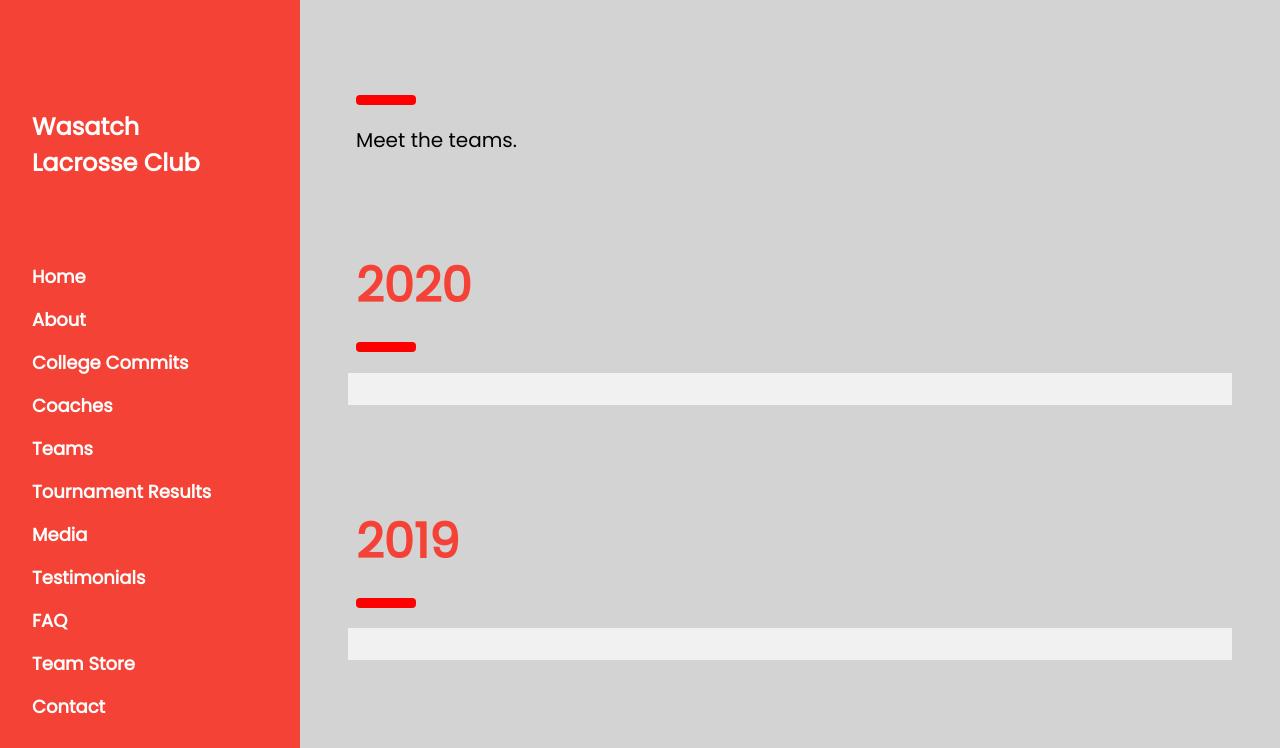
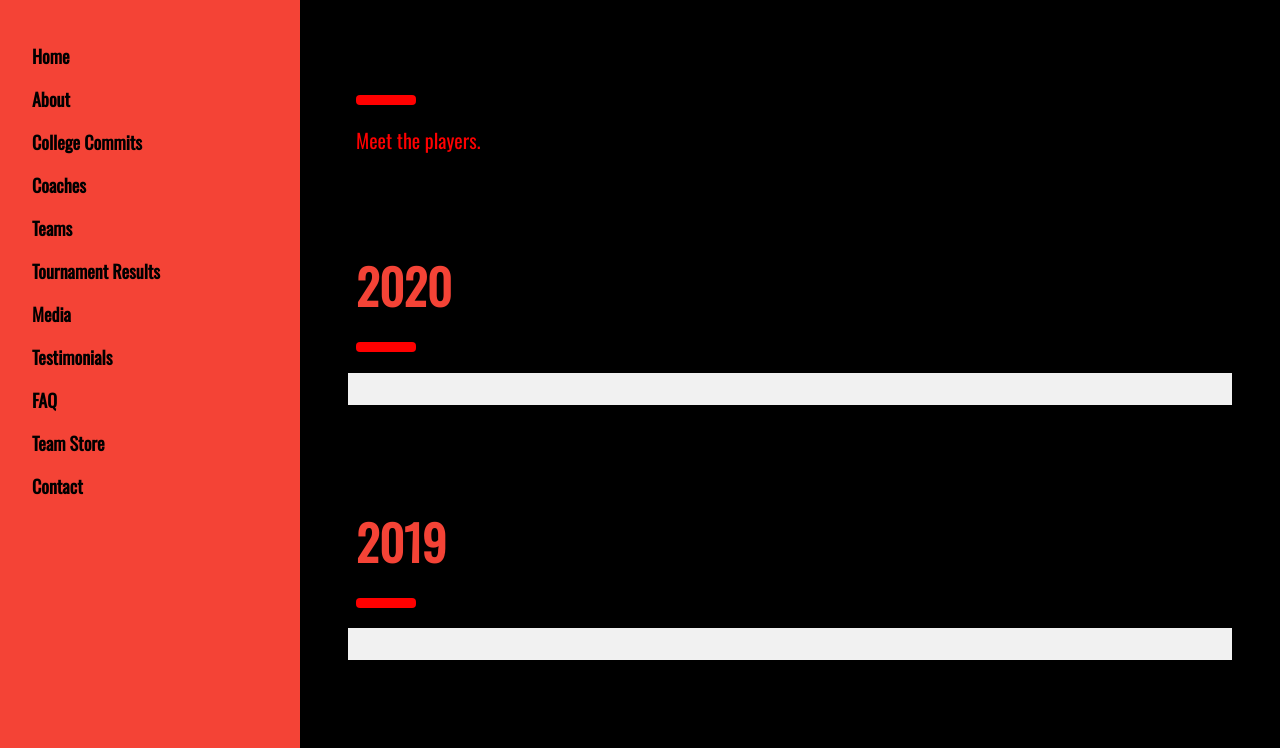
Before and after one commit to jstamatelos/wasatchlc, a plain HTML site: page resources/pages/roster.html in a window 1280 px wide. Shown: the top 748 px of the page. Drawn offline with nearby package versions, Linux system fonts and the light colour scheme; a web font is replaced by a local one.

Commit message:
fix(style): add google fonts

```diff
--- a/resources/pages/roster.html
+++ b/resources/pages/roster.html
@@ -5,6 +5,9 @@
 <meta name="viewport" content="width=device-width, initial-scale=1">
 <link rel="stylesheet" href="https://www.w3schools.com/w3css/4/w3.css">
 <link rel="stylesheet" href="https://fonts.googleapis.com/css?family=Poppins">
+<link rel="stylesheet" href="https://fonts.googleapis.com/css?family=Fira+Sans+Condensed&display=swap">
+<link href="https://fonts.googleapis.com/css?family=Noto+Sans+TC&display=swap" rel="stylesheet">
+<link href="https://fonts.googleapis.com/css?family=Oswald&display=swap" rel="stylesheet">
 <link rel="stylesheet" type="text/css" href="../style/styles.css">
 
 <body>
@@ -12,35 +15,31 @@
     <nav class="w3-sidebar w3-red w3-collapse w3-top w3-large w3-padding"
         style="z-index:3;width:300px;font-weight:bold;" id="mySidebar"><br>
         <a href="javascript:void(0)" onclick="w3_close()" class="w3-button w3-hide-large w3-display-topleft"
-            style="width:100%;font-size:22px">Close Menu</a>
-        <div class="w3-container">
-            <h3 class="w3-padding-64"><b>Wasatch<br>Lacrosse Club</b></h3>
-        </div>
+            style="width:100%;font-size:22px">x</a>
         <div class="w3-bar-block">
-            <a href="../../index.html" onclick="w3_close()" class="w3-bar-item w3-button w3-hover-white">Home</a>
-            <a href="../../index.html#about" onclick="w3_close()" class="w3-bar-item w3-button w3-hover-white">About</a>
-            <a href="../pages/commits.html" onclick="w3_close()" class="w3-bar-item w3-button w3-hover-white">College
+            <a href="../../index.html" onclick="w3_close()" class="w3-bar-item w3-button w3-hover-white" style="color: black;">Home</a>
+            <a href="../../index.html#about" onclick="w3_close()" class="w3-bar-item w3-button w3-hover-white" style="color: black;">About</a>
+            <a href="../pages/commits.html" onclick="w3_close()" class="w3-bar-item w3-button w3-hover-white" style="color: black;">College
                 Commits</a>
             <a href="../../index.html#coaches" onclick="w3_close()"
-                class="w3-bar-item w3-button w3-hover-white">Coaches</a>
-            <a href="../pages/team.html" onclick="w3_close()" class="w3-bar-item w3-button w3-hover-white">Teams</a>
-            <a href="../pages/results.html" onclick="w3_close()" class="w3-bar-item w3-button w3-hover-white">Tournament
+                class="w3-bar-item w3-button w3-hover-white" style="color: black;">Coaches</a>
+            <a href="../pages/team.html" onclick="w3_close()" class="w3-bar-item w3-button w3-hover-white" style="color: black;">Teams</a>
+            <a href="../pages/results.html" onclick="w3_close()" class="w3-bar-item w3-button w3-hover-white" style="color: black;">Tournament
                 Results</a>
-            <a href="../pages/media.html" onclick="w3_close()" class="w3-bar-item w3-button w3-hover-white">Media</a>
+            <a href="../pages/media.html" onclick="w3_close()" class="w3-bar-item w3-button w3-hover-white" style="color: black;">Media</a>
             <a href="../../index.html#testimonials" onclick="w3_close()"
-                class="w3-bar-item w3-button w3-hover-white">Testimonials</a>
-            <a href="../../index.html#faq" onclick="w3_close()" class="w3-bar-item w3-button w3-hover-white">FAQ</a>
+                class="w3-bar-item w3-button w3-hover-white" style="color: black;">Testimonials</a>
+            <a href="../../index.html#faq" onclick="w3_close()" class="w3-bar-item w3-button w3-hover-white" style="color: black;">FAQ</a>
             <a href="https://blatantteamstore.com/collections/wasatch-lacrosse-club-team-store" target="_blank"
-                onclick="w3_close()" class="w3-bar-item w3-button w3-hover-white">Team Store</a>
+                onclick="w3_close()" class="w3-bar-item w3-button w3-hover-white" style="color: black;">Team Store</a>
             <a href="../../index.html#contact" onclick="w3_close()"
-                class="w3-bar-item w3-button w3-hover-white">Contact</a>
+                class="w3-bar-item w3-button w3-hover-white" style="color: black;">Contact</a>
         </div>
     </nav>
 
     <!-- Top menu on small screens -->
     <header class="w3-container w3-top w3-hide-large w3-red w3-xlarge w3-padding">
         <a href="javascript:void(0)" class="w3-button w3-red w3-margin-right" onclick="w3_open()">☰</a>
-        <span>Roster</span>
     </header>
 
     <!-- Overlay effect when opening sidebar on small screens -->
@@ -62,7 +61,7 @@
         <!-- Players Above Photos -->
         <div class="w3-container" id="roster" style="margin-top:75px">
             <hr style="width:50px;border:5px solid red" class="w3-round">
-            <h4>Meet the teams.</h4>
+            <h4>Meet the players.</h4>
         </div>
 
         <!-- 2020 -->
--- a/resources/style/styles.css
+++ b/resources/style/styles.css
@@ -2,10 +2,20 @@ body,
 h1,
 h2,
 h3,
-h4,
 h5,
 h6 {
-    font-family: "Poppins", sans-serif
+    font-family: 'Oswald', sans-serif;
+    color: red;
+}
+
+h4 {
+    font-family: 'Oswald', sans-serif;
+    color: red;
+}
+
+p {
+    font-family: 'Noto Sans TC', sans-serif;
+    color: red;
 }
 
 span {
@@ -14,7 +24,7 @@ span {
 
 body {
     font-size: 16px;
-    background-color: lightgray;
+    background-color: black;
 }
 
 .w3-half img {
```
Also changed, not shown: index.html (+106 -48 lines), resources/pages/commits.html (+16 -16 lines), resources/pages/media.html (+15 -16 lines), resources/pages/results.html (+15 -16 lines), resources/pages/team.html (+15 -16 lines).
